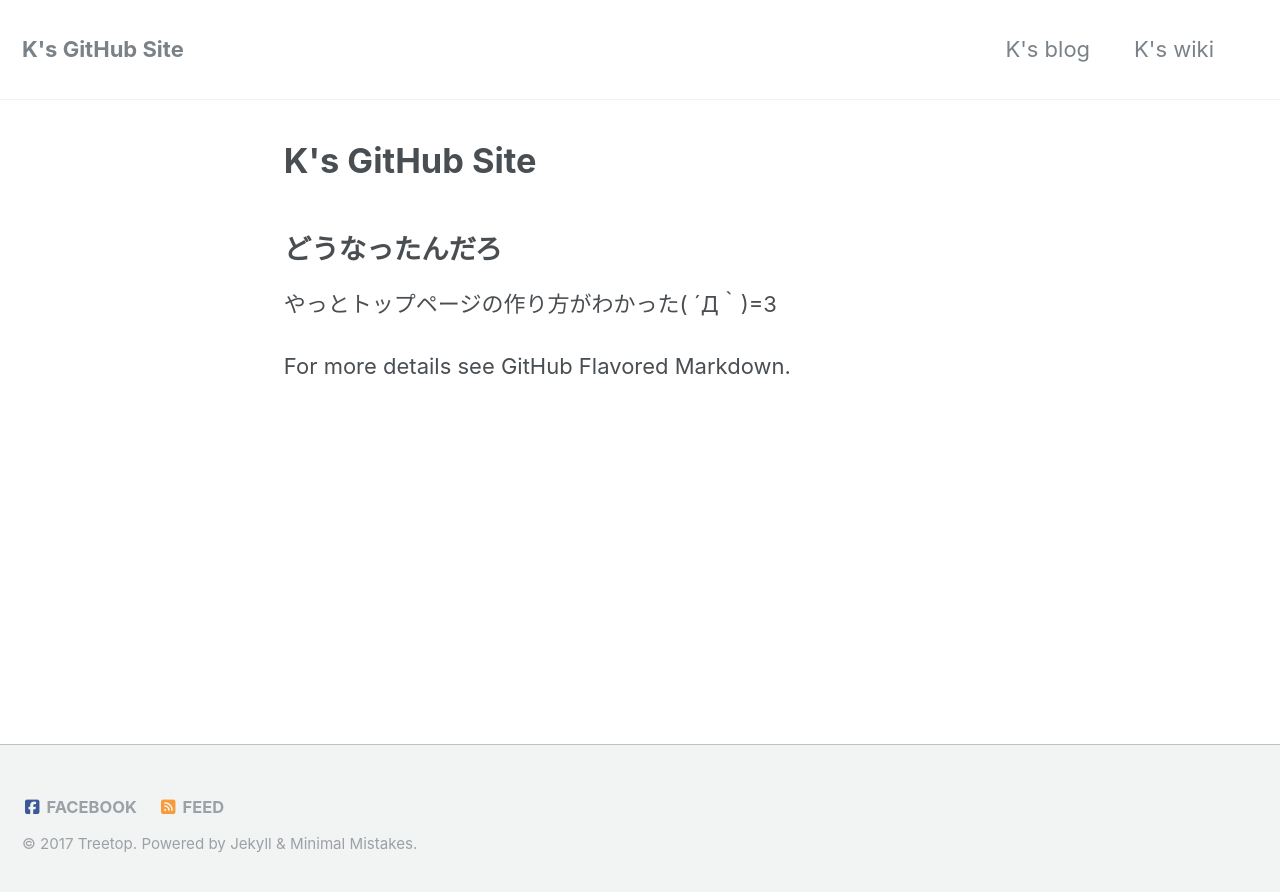
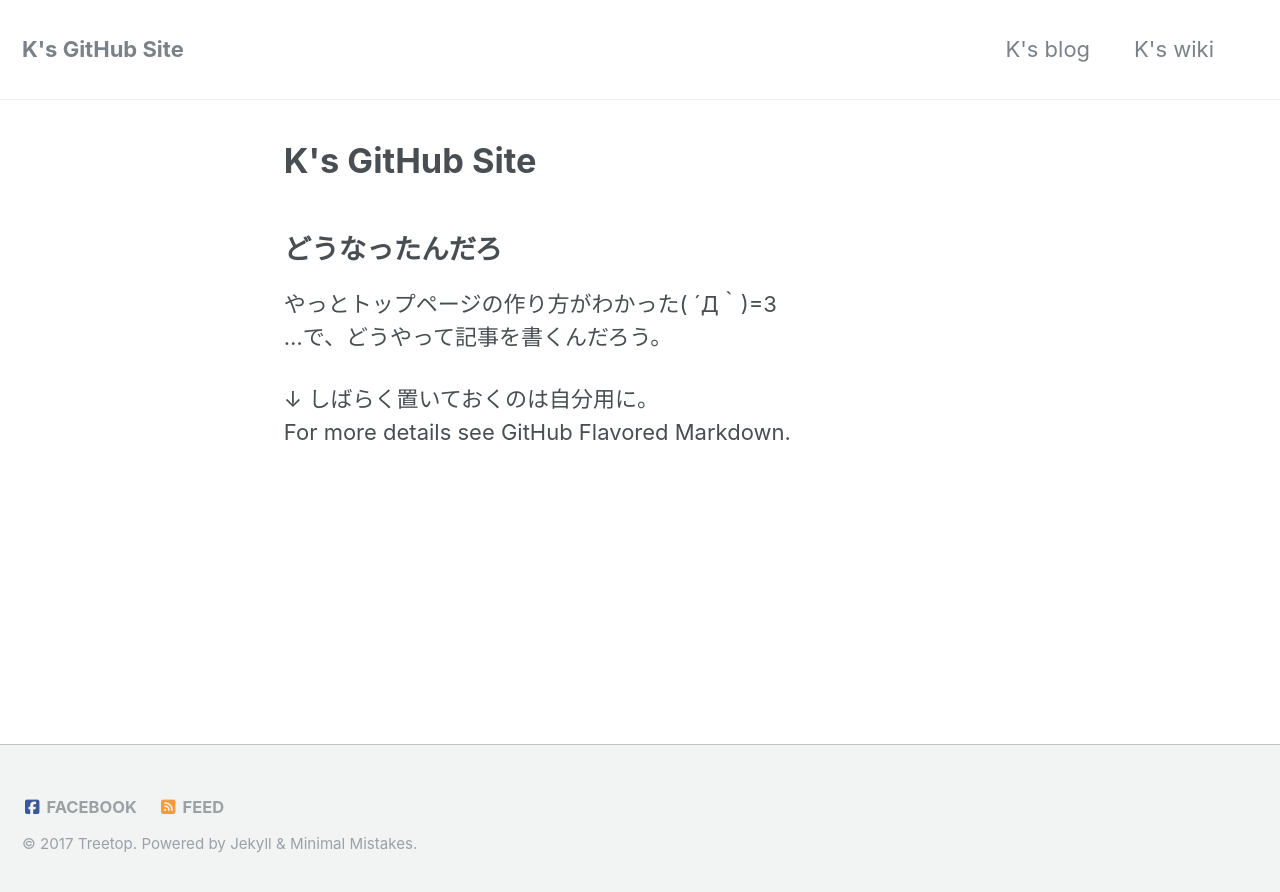
Before and after one commit to laureltreetop/laureltreetop.github.io, a Jekyll site: the page built from index.md, in a window 1280 px wide. Shown: the top 892 px of the page. Built offline with Jekyll 4.4.1, drawn with Linux system fonts in a browser that asks for light colours; nearby versions of some CDN libraries; the list of posts is cut into pages by our own code.

Commit message:
Update index.md

```diff
--- a/index.md
+++ b/index.md
@@ -5,5 +5,7 @@ title: "K's GitHub Site"
 ## どうなったんだろ
 
 やっとトップページの作り方がわかった( ´Д｀)=3
+…で、どうやって記事を書くんだろう。
 
+↓ しばらく置いておくのは自分用に。
 For more details see [GitHub Flavored Markdown](https://guides.github.com/features/mastering-markdown/).
```
